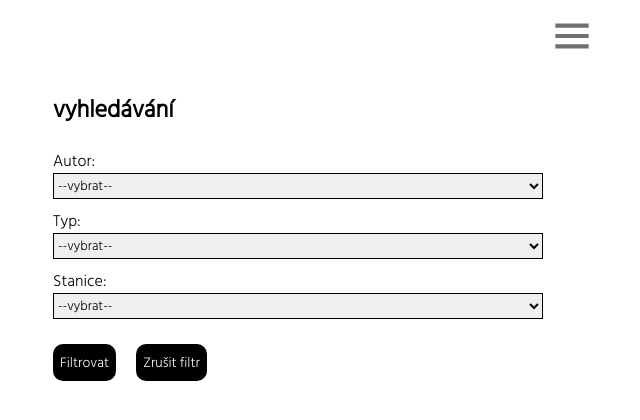
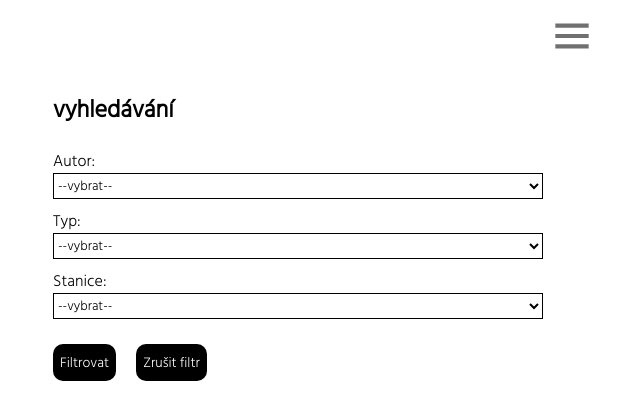
Before and after one commit to hrafil/UMetra_next.js, a Next.js app: page /search in a window 1280 px wide. Shown: the top 420 px of the page, without its empty margins (362-1002 px from the left). Built offline with nearby package versions, Linux system fonts and the light colour scheme.

Commit message:
Uprava border about

```diff
--- a/styles/About.module.css
+++ b/styles/About.module.css
@@ -15,12 +15,12 @@
   display: flex;
   flex-direction: column;
   flex-wrap: wrap;
-  border: 5px solid #ff2632;
+  /* border: 5px solid #ff2632;
   position: absolute;
   left: 0;
   top: 0;
   width: 100vw;
-  height: 100vh;
+  height: 100vh; */
 }
 
 .title {
@@ -54,7 +54,7 @@
     height: 80vh;
     padding: 70px 100px 70px 100px;
     margin: 0 auto;
-    border: none;
+    /* border: none; */
   }
   .text,
   .text_about {
--- a/styles/Search.module.css
+++ b/styles/Search.module.css
@@ -53,7 +53,7 @@
 
 .img {
   width: 100%;
-  height: 100%;
+  height: auto;
 }
 
 .artwork_text {
@@ -75,6 +75,7 @@
   margin-bottom: 10px;
   font-family: 'Hind Siliguri', sans-serif;
   border-color: black;
+  background-color: white;
 }
 
 .label {
```
